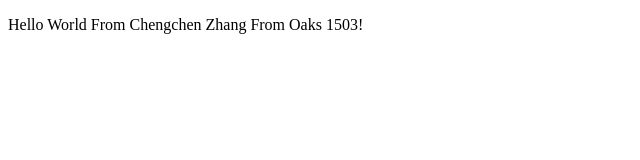
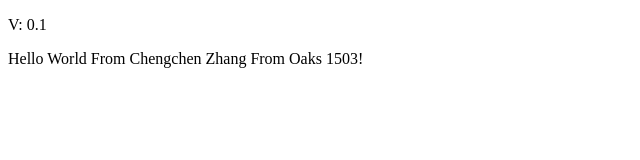
Before and after one commit to chengchen-zhang/chengchen-zhang.github.io, a plain HTML site: page index.html in a window 1280 px wide. Shown: the whole page, without its empty margins (0-640 px from the left). Drawn offline with nearby package versions, Linux system fonts and the light colour scheme.

Commit message:
Added Version Signature at Top

```diff
--- a/index.html
+++ b/index.html
@@ -6,12 +6,15 @@
 <script src="https://unpkg.com/vue"></script>
 
 <div id="app">
+  <p>{{ version }}</p>
   <p>{{ message }}</p>
 </div>
 <script>
+
     const app = new Vue({
   el: '#app',
   data: {
+    version: 'V: 0.1',
     message: 'Hello World From Chengchen Zhang From Oaks 1503!'
   }
 })
```
